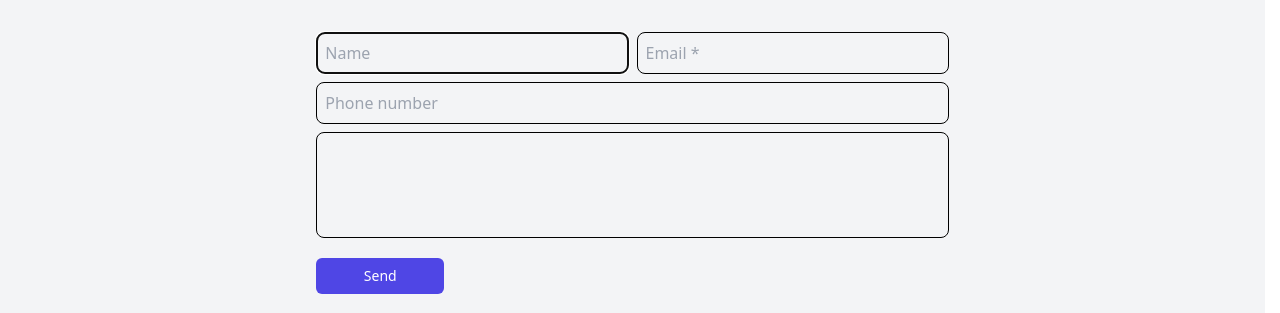
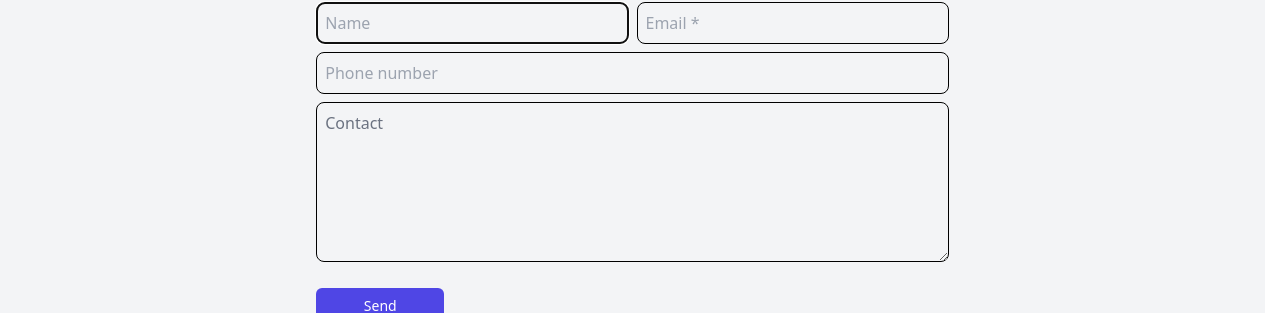
Before and after one commit to pranavsuriya-sr/stocklyn, a React (Vite) app in the folder apps/frontend/: page /contact in a window 1280 px wide. Shown: the part 213-526 px from the top of the page. Built offline with nearby package versions, Linux system fonts and the light colour scheme; no server answers.

Commit message:
add contact page info input

```diff
--- a/apps/frontend/src/pages/contact/contact-page.tsx
+++ b/apps/frontend/src/pages/contact/contact-page.tsx
@@ -33,10 +33,10 @@ const ContactPage = () => {
           />
         </div>
         <div>
-          <input
-            type="text"
-            className="border border-black mt-2 p-10 w-full rounded-lg bg-gray-100"
-          />
+          <textarea
+            className="border border-black mt-2 w-full rounded-lg bg-gray-100 h-40 p-2 placeholder:text-gray-500 placeholder:top-0 placeholder:text-start"
+            placeholder="Contact"
+          ></textarea>
         </div>
         <Button className="mt-5 w-32" variant={"indigo"}>
           Send
```
